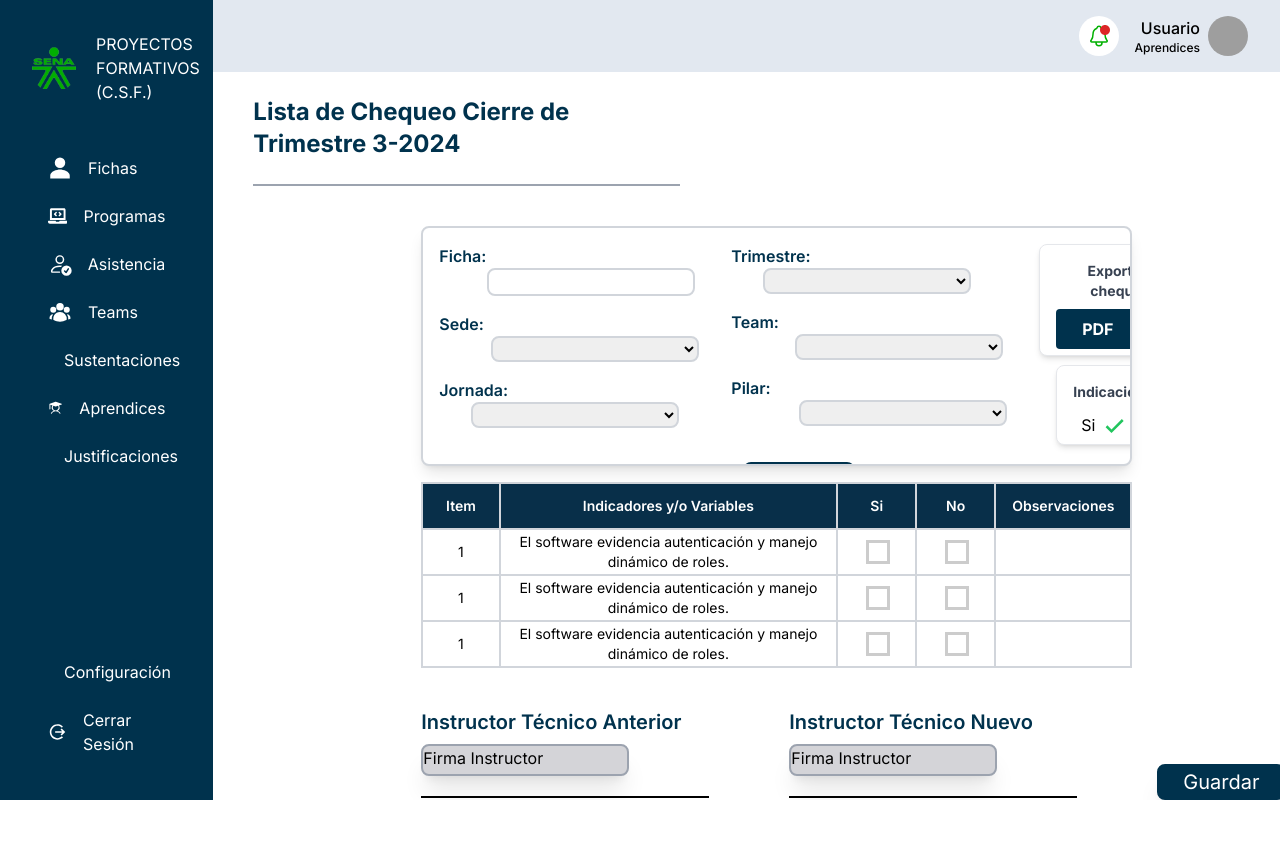
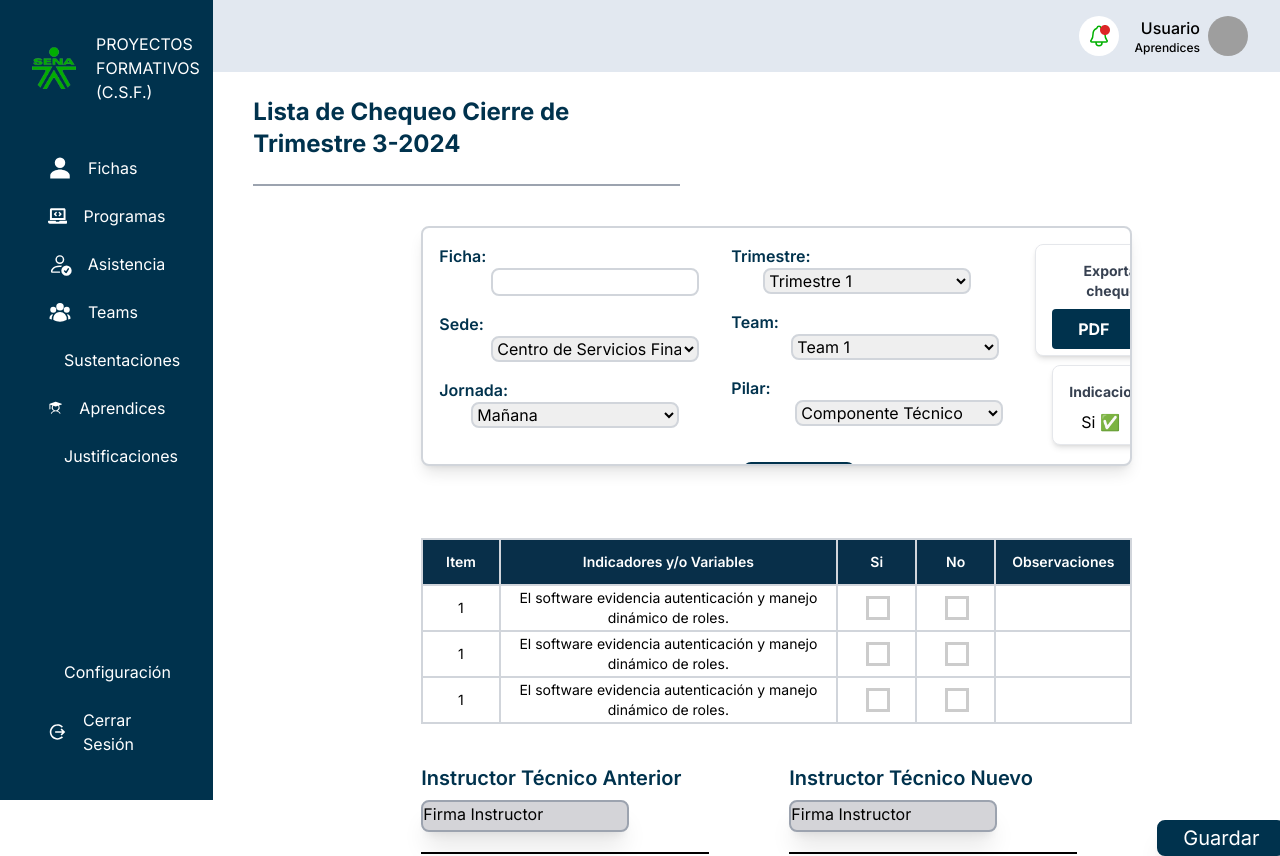
Before and after one commit to BryanFS52/Aquiles, a Next.js app in the folder frontend/: page /listaChequeo in a window 1280 px wide. Before the commit the page ends 800 px from the top, so only its background shows below. Built offline with nearby package versions, Linux system fonts and the light colour scheme; grey boxes are pictures that could not be loaded; what tailwind-animation-delay would draw is missing.

Commit message:
actualización de lista de chequeo

```diff
--- a/frontend/app/(routes)/listaChequeo/page.js
+++ b/frontend/app/(routes)/listaChequeo/page.js
@@ -4,11 +4,7 @@ import React, { useState, useRef } from "react";
 import { Header } from "../../components/header"; //importaciones del header y del sidebar para hacer el llamado
 import { downloadReportPDF } from "../../services/PDFService";
 import { Sidebar } from "../../components/sidebar";
-import { BiX } from "react-icons/bi";
-import { BiCheck } from "react-icons/bi";
-import CheckListTable from "../../components/CheckListTable";
-import { ToastContainer, toast } from "react-toastify"; //importacion de la libreria ToastContainer para las alertas con la animacion
-import 'react-toastify/dist/ReactToastify.css';
+import { IoIosArrowDown } from "react-icons/io";
 
 export default function ListaChequeo() {
     // Opciones para los select
@@ -18,6 +14,7 @@ export default function ListaChequeo() {
     const [team, setTeam] = useState (["Team 1", "Team 2", "Team 3"]);
     const [pilar, setPilar] = useState (["Componente Técnico", "Componente Humanístico", "Componente Comunicación", "Componente Emprendimiento", "Componente Inglés"]);
 
+     // Refs para inputs de archivos
   const fileInputRefPrev = useRef(null);
   const fileInputRefNew = useRef(null);
 
@@ -42,12 +39,15 @@ export default function ListaChequeo() {
         setAttendees(updatedAttendees);
     };
 
+        // Funciones para abrir el explorador de archivos
     const handleUploadPrev = () => {
         fileInputRefPrev.current.click();
     };
     const handleUploadNew = () => {
         fileInputRefNew.current.click();
     };
+
+
 
     return (
         <div className="min-h-screen grid grid-cols-1 xl:grid-cols-6">
@@ -64,7 +64,7 @@ export default function ListaChequeo() {
                                 <div>
                                     <span className="text-custom-blue text-base font-semibold font-inter">Ficha:</span>
                                     <div className="relative inline-block ml-8">
-                                        <input type="text" className="border-2 border-gray-300 rounded-lg ml-4 w-52"/>
+                                        <input type="text" className="border-2 border-gray-300 rounded-lg ml-5 w-52"/>
                                     </div>
                                 </div>
 
@@ -72,7 +72,6 @@ export default function ListaChequeo() {
                                     <span className="text-custom-blue text-base font-semibold font-inter">Sede:</span>
                                     <div className="relative inline-block ml-8">
                                         <select className="border-2 border-gray-300 rounded-lg ml-5 w-52">
-                                        <option value=""> </option>
                                             {sede.map((sede, index) => (
                                                 <option key={index} value={sede}>{sede}</option>
                                             ))}
@@ -83,8 +82,7 @@ export default function ListaChequeo() {
                                 <div>
                                     <span className="text-custom-blue text-base font-semibold font-inter">Jornada:</span>
                                     <div className="relative inline-block ml-8">
-                                        <select className="border-2 border-gray-300 rounded-lg mr- w-52">
-                                        <option value=""> </option>
+                                        <select className="border-2 border-gray-300 rounded-lg w-52">
                                             {jornada.map((jornada, index) => (
                                                 <option key={index} value={jornada}>{jornada}</option>
                                             ))}
@@ -99,7 +97,6 @@ export default function ListaChequeo() {
                                         <span className="text-custom-blue text-base font-semibold font-inter">Trimestre:</span>
                                         <div className="relative inline-block ml-3">
                                             <select className="border-2 border-gray-300 rounded-lg ml-5 w-52">
-                                            <option value=""> </option>
                                                 {trimestre.map((trimestre, index) => (
                                                     <option key={index} value={trimestre}>{trimestre}</option>
                                                 ))}
@@ -110,8 +107,7 @@ export default function ListaChequeo() {
                                 <div>
                                     <span className="text-custom-blue text-base font-semibold font-inter">Team:</span>
                                     <div className="relative inline-block ml-10">
-                                        <select className="border-2 border-gray-300 rounded-lg ml-6 w-52">
-                                        <option value=""> </option>
+                                        <select className="border-2 border-gray-300 rounded-lg ml-5 w-52">
                                             {team.map((team, index) => (
                                                 <option key={index} value={team}>{team}</option>
                                             ))}
@@ -121,8 +117,7 @@ export default function ListaChequeo() {
                                 <div>
                                     <span className="text-custom-blue text-base font-semibold font-inter">Pilar:</span>
                                     <div className="relative inline-block ml-16">
-                                        <select className="border-2 border-gray-300 rounded-lg ml-1 w-52">
-                                        <option value=""> </option>
+                                        <select className="border-2 border-gray-300 rounded-lg w-52">
                                             {pilar.map((pilar, index) => (
                                                 <option key={index} value={pilar}>{pilar}</option>
                                             ))}
@@ -130,7 +125,9 @@ export default function ListaChequeo() {
                                     </div>
                                 </div>
                                 <div className="pt-1">
-                                    <button className="bg-custom-blue text-white text-center font-bold py-2 px-4 rounded-lg mt-4 block ml-3 w-28 h-10">Buscar</button>
+                                    <button className="bg-custom-blue text-white text-center font-bold py-2 px-4 rounded-lg mt-4 block ml-3 w-28 h-10">
+                                        Buscar
+                                    </button>
                                 </div>
                             </div>
 
@@ -138,21 +135,19 @@ export default function ListaChequeo() {
                                 <div className="w-52 h-28 bg-white border border-gray-200 p-4 rounded-lg shadow-md">
                                     <h2 className="text-gray-700 text-sm font-bold mb-2 text-center">Exportar lista de chequeo como:</h2>
                                     <div className="flex space-x-2 mb-4">
-                                        <button type="button" onClick={handleDownloadPDF} className="w-full bg-custom-blue font-bold py-2 px-4 rounded text-white focus:outline-none focus:shadow-outline">PDF</button>
-                                        <button className="w-full bg-custom-blue font-bold py-2 px-4 rounded text-white focus:outline-none focus:shadow-outline">Excel</button>
+                                        <button type="button" onClick={handleDownloadPDF} className="w-full bg-custom-blue font-bold py-2 px-4 rounded text-white focus:outline-none focus:shadow-outline">
+                                            PDF
+                                        </button>
+                                        <button className="w-full bg-custom-blue font-bold py-2 px-4 rounded text-white focus:outline-none focus:shadow-outline">
+                                            Excel
+                                        </button>
                                     </div>
                                     <div className="w-44 h-20 bg-white border border-gray-200 p-4 rounded-lg shadow-md mr-10">
                                         <h2 className="text-gray-700 text-sm font-bold mb-2">Indicaciones de uso:</h2>
-                                        <div className="flex space-x-7 items-center">
-                                        <div className="flex items-center space-x-1">
-                                            <span className="ml-2">Si</span>
-                                            <BiCheck className="text-green-500 text-3xl" />
+                                        <div className="flex space-x-7">
+                                            <span className="ml-3">Si ✅</span>
+                                            <span className="ml-3">No ❌</span>
                                         </div>
-                                        <div className="flex items-center space-x-1">
-                                            <span className="ml-2">No</span>
-                                            <BiX className="text-red-600 text-3xl" />
-                                        </div>
-                                    </div>
                                     </div>
                                 </div>
                             </div>
@@ -160,24 +155,123 @@ export default function ListaChequeo() {
                     </div>
                 </div>
 
-            <CheckListTable />
+                <div className="flex bg-white w-full h-14">
+            </div>
+
+            <div className="container w-2/3 ml-52">
+                <table className="min-w-full divide-y divide-gray-200 border border-gray-200 table-auto">
+                <thead className="bg-sky-950">
+
+                    <tr>
+
+                        <th className="px-4 py-3 w-20 border-2 border-gray-300 bg-sky-950 text-sm font-semibold text-white">Item</th>
+                        <th className="px-4 w-96 border-2 border-gray-300 bg-sky-950 text-sm font-semibold text-white text-center">Indicadores y/o Variables</th>
+                        <th className="px-4 w-20 border-2 border-gray-300 bg-sky-950 text-sm font-semibold text-white">Si</th>
+                        <th className="px-4 w-20 border-2 border-gray-300 bg-sky-950 text-sm font-semibold text-white">No</th>
+                        <th className="px-4 border-2 border-gray-300 bg-sky-950 text-sm font-semibold text-white">Observaciones</th>
+
+                            </tr>
+                        </thead>
+                        <tbody className="bg-white divide-y divide-gray-300">
+                        <tr>
+                        <td className="px-4 py-3 border-2 border-gray-300 text-sm text-center">1</td>
+                        <td className="px-2 border-2 border-gray-300 text-sm text-center">El software evidencia autenticación y manejo dinámico de roles.</td>
+                        <td className="px-4 py-3 border-2 border-gray-300 text-sm">
+                        <ul className="list-none">
+                            <li className="flex items-center">
+                            <input type="checkbox" id="item1" className="mr-2 ml-4 transform scale-150 custom-checkbox" />
+                            </li>
+                        </ul>
+                        </td>
+                        <td className="px-4 py-3 border-2 border-gray-300 text-sm">
+                        <ul className="list-none">
+                            <li className="flex items-center">
+                            <input type="checkbox" id="item2" className="mr-2 ml-4 transform scale-150 custom-checkboxred" />
+                            </li>
+                        </ul>
+                        </td>
+                        <td className="px-4 py-3 border-2 border-gray-300 text-sm"><span className="text-red-500 font-bold"></span></td>
+                    </tr>
+
+                    <tr>
+                        <td className="px-4 py-3 border-2 border-gray-300 text-sm text-center">1</td>
+                        <td className="px-2 border-2 border-gray-300 text-sm text-center">El software evidencia autenticación y manejo dinámico de roles.</td>
+                        <td className="px-4 py-3 border-2 border-gray-300 text-sm">
+                        <ul className="list-none">
+                            <li className="flex items-center">
+                            <input type="checkbox" id="item1" className="mr-2 ml-4 transform scale-150 custom-checkbox" />
+                            </li>
+                        </ul>
+                        </td>
+                        <td className="px-4 py-3 border-2 border-gray-300 text-sm">
+                        <ul className="list-none">
+                            <li className="flex items-center">
+                            <input type="checkbox" id="item2" className="mr-2 ml-4 transform scale-150 custom-checkboxred" />
+                            </li>
+                        </ul>
+                        </td>
+                        <td className="px-4 py-3 border-2 border-gray-300 text-sm"><span className="text-red-500 font-bold"></span></td>
+
+                    </tr>
+
+                    <tr>
+                        <td className="px-4 py-3 border-2 border-gray-300 text-sm text-center">1</td>
+                        <td className="px-2 border-2 border-gray-300 text-sm text-center">El software evidencia autenticación y manejo dinámico de roles.</td>
+                        <td className="px-4 py-3 border-2 border-gray-300 text-sm">
+                        <ul className="list-none">
+                            <li className="flex items-center">
+                            <input type="checkbox" id="item1" className="mr-2 ml-4 transform scale-150 custom-checkbox" />
+                            </li>
+                        </ul>
+                        </td>
+                        <td className="px-4 py-3 border-2 border-gray-300 text-sm">
+                        <ul className="list-none">
+                            <li className="flex items-center">
+                            <input type="checkbox" id="item2" className="mr-2 ml-4 transform scale-150 custom-checkboxred" />
+                            </li>
+                        </ul>
+                        </td>
+                        <td className="px-4 py-3 border-2 border-gray-300 text-sm"><span className="text-red-500 font-bold"></span></td>
+
+                    </tr>
+                </tbody>
+                </table>
+            </div>
 
             <div className="flex items-start pt-10 space-x-20">
           <div className="ml-52">
             <span className="text-custom-blue font-semibold text-xl font-inter">Instructor Técnico Anterior</span>
-            <button type="button"onClick={handleUploadPrev}className="flex mt-2 border-2 border-gray-400 bg-zinc-300 shadow-xl rounded-lg text-black text-center font-inter w-52 h-8 cursor-pointer">
+            <button
+              type="button"
+              onClick={handleUploadPrev}
+              className="flex mt-2 border-2 border-gray-400 bg-zinc-300 shadow-xl rounded-lg text-black text-center font-inter w-52 h-8 cursor-pointer"
+            >
               Firma Instructor
             </button>
-            <input type="file"ref={fileInputRefPrev}className="hidden" onChange={(e) => console.log(e.target.files[0])} />
+            <input
+              type="file"
+              ref={fileInputRefPrev}
+              className="hidden"
+              onChange={(e) => console.log(e.target.files[0])} // Aquí puedes manejar el archivo subido
+            />
             <div className="pb-3 border-b-2 border-black w-72 mt-2"></div>
           </div>
 
           <div>
             <span className="text-custom-blue font-semibold text-xl font-inter">Instructor Técnico Nuevo</span>
-            <button type="button" onClick={handleUploadNew}className="flex mt-2 border-2 border-gray-400 bg-zinc-300 shadow-xl rounded-lg text-black text-center font-inter w-52 h-8 cursor-pointer">
+            <button
+              type="button"
+              onClick={handleUploadNew}
+              className="flex mt-2 border-2 border-gray-400 bg-zinc-300 shadow-xl rounded-lg text-black text-center font-inter w-52 h-8 cursor-pointer"
+            >
               Firma Instructor
             </button>
-            <input type="file"ref={fileInputRefNew}className="hidden"onChange={(e) => console.log(e.target.files[0])} />
+            <input
+              type="file"
+              ref={fileInputRefNew}
+              className="hidden"
+              onChange={(e) => console.log(e.target.files[0])} // Aquí puedes manejar el archivo subido
+            />
             <div className="pb-3 border-b-2 border-black w-72 mt-2"></div>
           </div>
 
```
